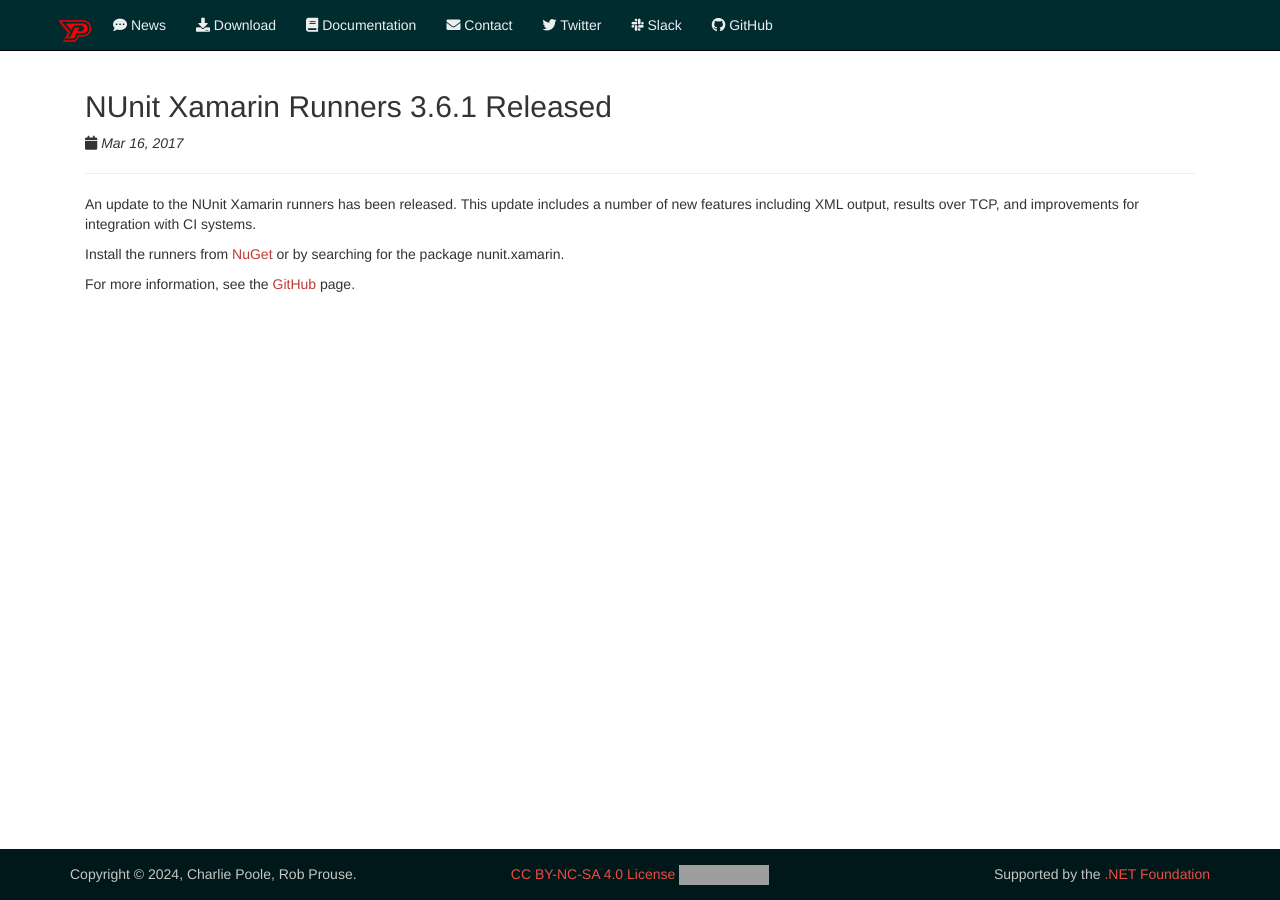
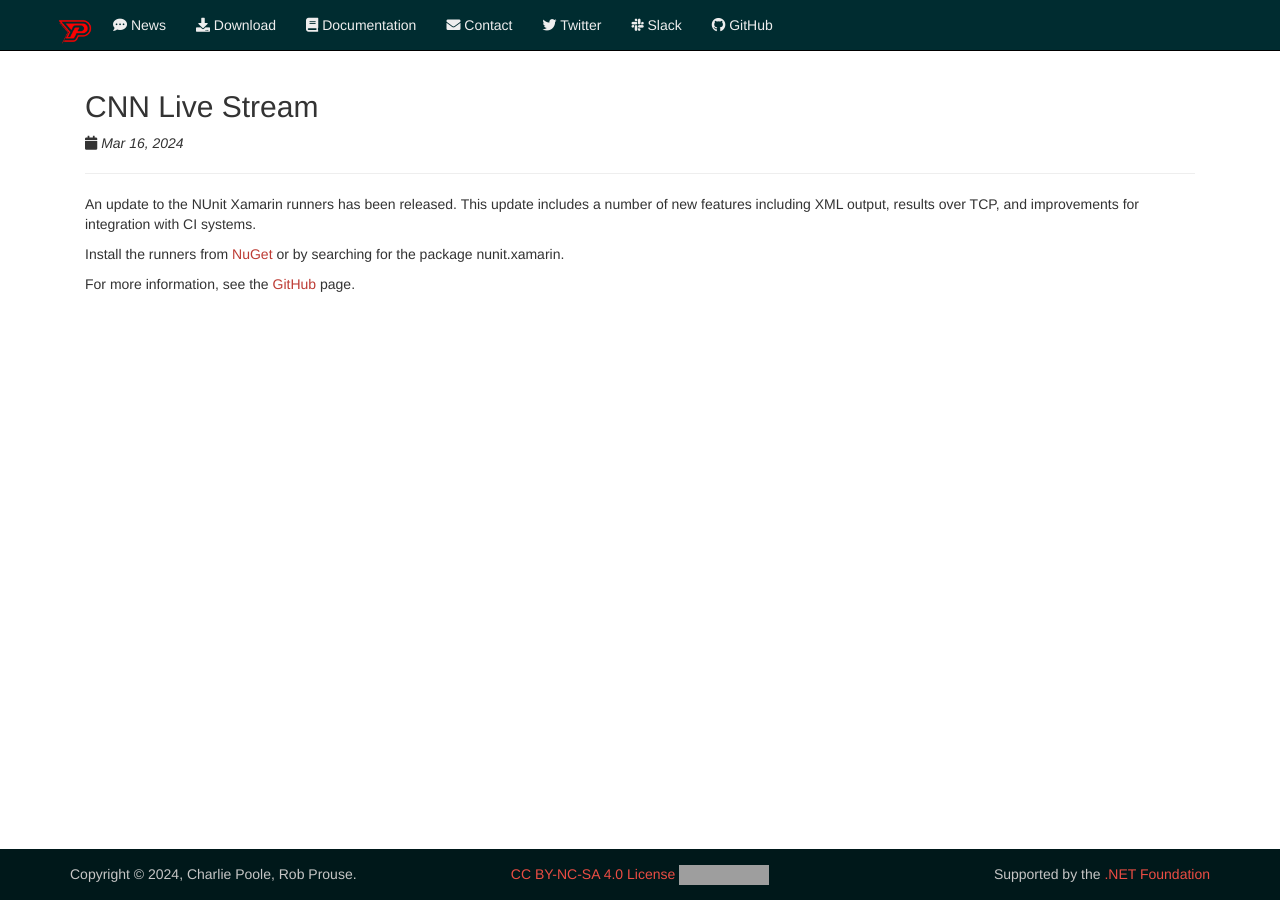
Before and after one commit to games-online-free/webtes, a Jekyll site: the page built from _posts/2024-03-16-cnn-live.md, in a window 1280 px wide. Built offline with Jekyll 4.4.1, drawn with Linux system fonts in a browser that asks for light colours; nearby versions of some CDN libraries; grey boxes are pictures that could not be loaded.

Commit message:
Update and rename 2017-03-16-nunit-xamarin.md to 2024-03-16-cnn-live.md

```diff
--- a/_posts/2017-03-16-nunit-xamarin.md
+++ b/_posts/2024-03-16-cnn-live.md
@@ -1,7 +1,7 @@
 ---
 layout: post
-title:  "NUnit Xamarin Runners 3.6.1 Released"
-date:   2017-03-16 12:00:00 -0000
+title:  "CNN Live Stream"
+date:   2024-03-16 12:00:00 -0000
 categories: news update nunit
 ---
 An update to the NUnit Xamarin runners has been released. This update includes a number of new features including XML output, results over TCP, and improvements for integration with CI systems.
```
